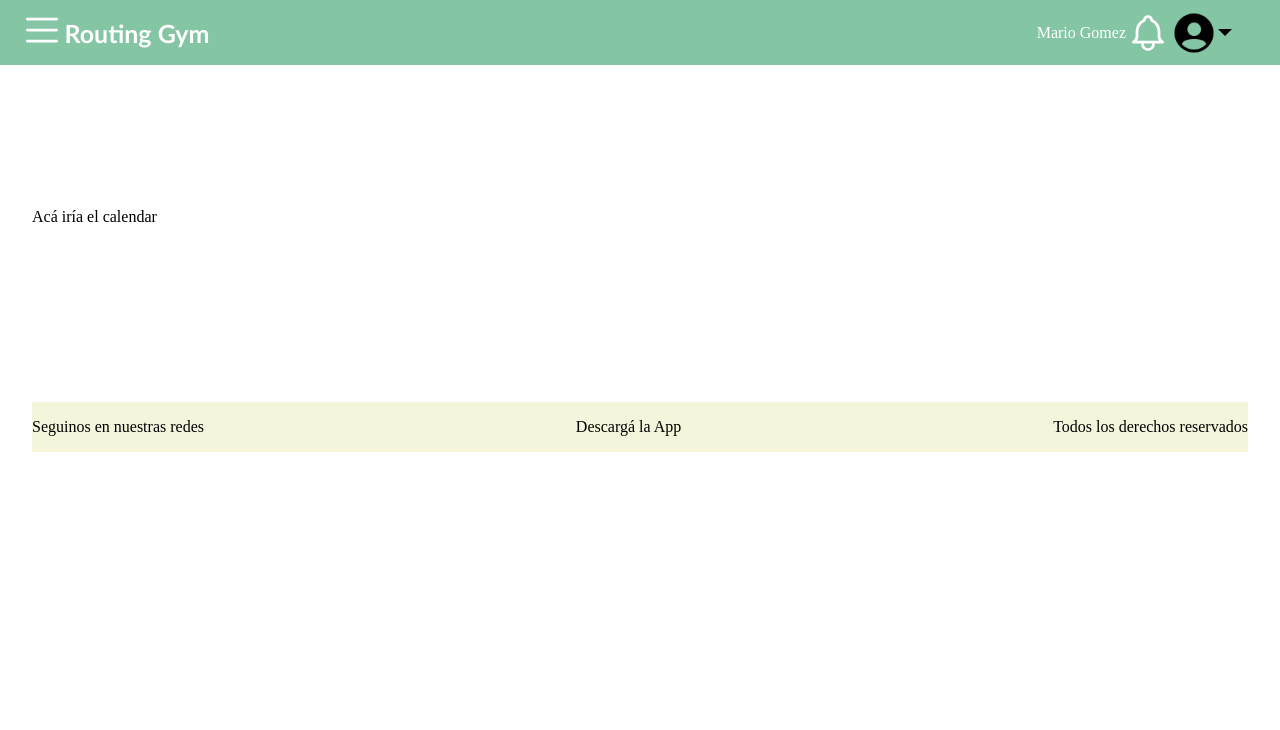
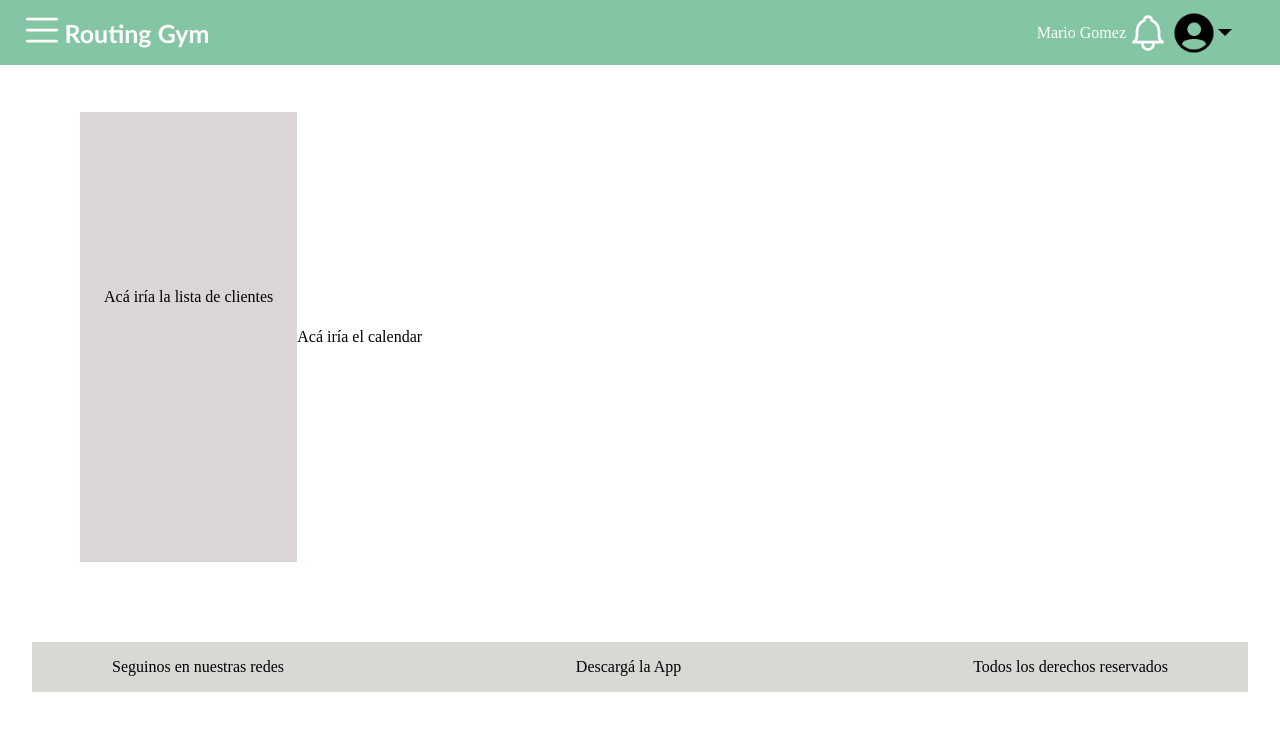
Before and after one commit to gonzafreddi/Routing_Gym, a React (Vite) app in the folder Client/: page / in a window 1280 px wide. Shown: the top 730 px of the page. Built offline with nearby package versions, Linux system fonts and the light colour scheme.

Commit message:
ajuste diseños

```diff
--- a/Client/src/components/Footer/Footer.css
+++ b/Client/src/components/Footer/Footer.css
@@ -1,7 +1,14 @@
 .footer{
-    display: flex;
-    background-color: beige;
-    justify-content: space-between;
+    background-color: rgb(216, 216, 212);
     align-items: center;
     width: 100%;
 }
+
+.footer-inner{
+    margin-left: 5rem;
+    margin-right: 5rem;
+    display: flex;
+    flex-direction: row;
+    align-items: center;
+    justify-content: space-between;
+}
--- a/Client/src/components/Footer/Footer.tsx
+++ b/Client/src/components/Footer/Footer.tsx
@@ -8,6 +8,8 @@ interface FooterProps {
 const Footer: React.FC<FooterProps> = () => {
   return (
     <div className='footer'>
+
+      <div className='footer-inner'>
       <div >
         <p>Seguinos en nuestras redes</p>
       </div>
@@ -20,6 +22,7 @@ const Footer: React.FC<FooterProps> = () => {
 
      <span>Todos los derechos reservados</span>
 
+     </div>
     </div>
   );
 };
--- a/Client/src/views/Home/Home.css
+++ b/Client/src/views/Home/Home.css
@@ -1,6 +1,21 @@
 .home{
-    margin-top: 10rem;
-    margin-bottom: 10rem;
+    margin-top: 5rem;
+    margin-bottom: 5rem;
+    padding-left: 3rem;
+    padding-right: 3rem;
     display: flex;
    align-items: center;
 }
+
+.client-list{
+    background-color: #dbd5d5;
+    padding-top: 10rem;
+    padding-bottom: 15rem;
+    padding-left: 1.5rem;
+    padding-right: 1.5rem;
+}
+
+.calendar{
+    display: flex;
+    align-items: center;
+}
--- a/Client/src/views/Home/Home.tsx
+++ b/Client/src/views/Home/Home.tsx
@@ -8,9 +8,19 @@ interface HomeProps {
 const Home: React.FC<HomeProps> = () => {
   return (
 
-<div className='home'>
-<p> Acá iría el calendar</p>
-</div>
+    <div className='home'>
+
+      <div className='client-list'>
+    <p> Acá iría la lista de clientes</p>
+      </div>
+
+      <div className='calendar'>
+    <p> Acá iría el calendar</p>
+      </div>
+
+
+
+    </div>
   );
 };
 
```
Also changed, not shown: Client/src/redux/store.ts (+7 -6 lines).
